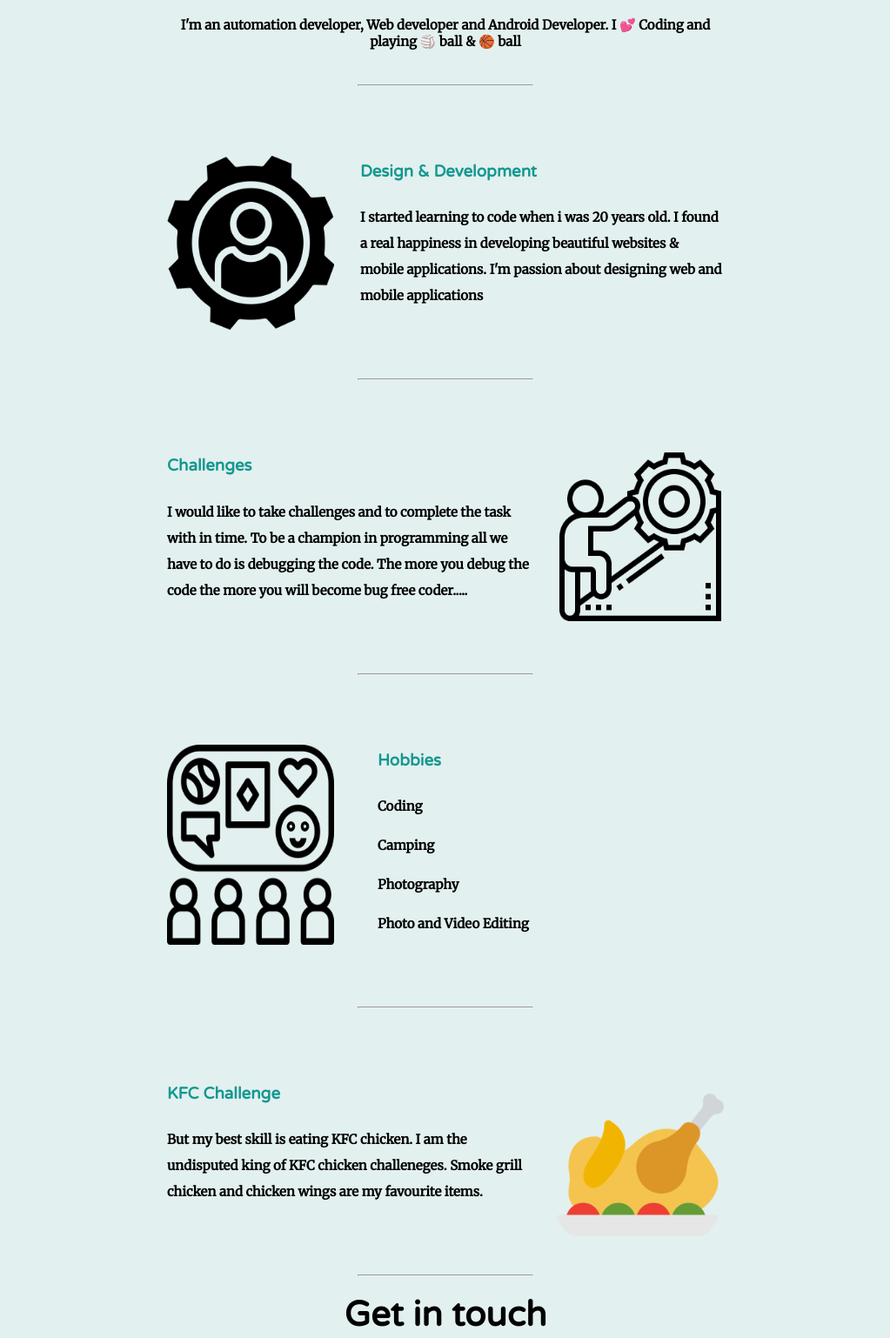
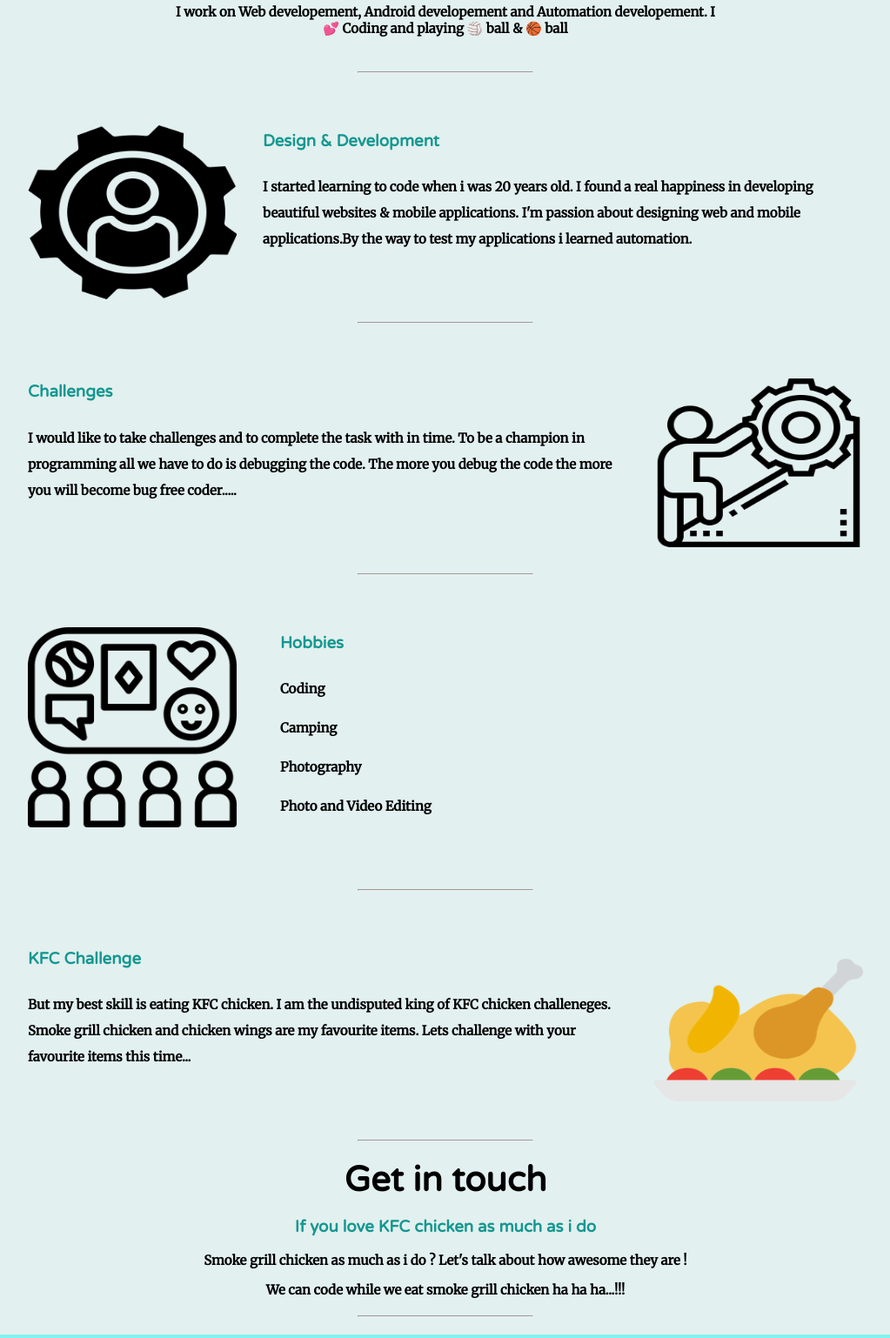
Before and after one commit to pothurajtharun/site, a plain HTML site: page index.html in a window 1280 px wide. Shown: the part 1142-2680 px from the top of the page at 87% size, without its empty margins (128-1151 px from the left). Drawn offline with Linux system fonts and the light colour scheme.

Commit message:
Updated copy right and width of the screen.

```diff
--- a/index.html
+++ b/index.html
@@ -13,25 +13,25 @@
       <div class="top-container">
         <img class="top-flower" src="./assets/sunflower.png" alt="cloud" height="150" width="150">
         <h1>I'm Tharun Pothuraj</h1>
-        <h2>Senior Software Developer</h2>
+        <h2>Senior Full Stack Developer</h2>
 
         <img class="bottom-flower" src="./assets/sunflower.png" alt="cloud" height="150" width="150">
         <img class="flower" src="./assets/flower.png" alt="mountain">
       </div>
-      <hr>
+
       <div class="middle-container">
         <div>
             <h2>Profile</h2>
             <img class="profile-image"src="./assets/download.png" alt="Tharun Kumar" height="200" width="200">
             <h2>Hello...!</h2>
-            <p class="intro">I'm an automation developer, Web developer and Android Developer. I 💕 Coding and playing 🏐 ball & 🏀 ball </p>
+            <p class="intro">I work on Web developement, Android developement and Automation developement. I 💕 Coding and playing 🏐 ball & 🏀 ball </p>
         </div>
         <hr>
         <div class="skill-rows">
             <img class="skill-image" src="./assets/skills.png" alt="Skills" height="200" width="200" >
             <h3>Design & Development</h3>
             <p>I started learning to code when i was 20 years old. I found a real happiness in developing beautiful websites & mobile applications.
-              I'm passion about designing web and mobile applications</p>
+              I'm passion about designing web and mobile applications.By the way to test my applications i learned automation.</p>
         </div>
         <hr>
         <div class="skill-rows">
@@ -55,7 +55,8 @@
             <img class="kfc-image" src="./assets/kfc.png" alt="Skills" height="200" width="200" >
             <h3>KFC Challenge</h3>
             <p>But my best skill is eating KFC chicken. I am the undisputed king of KFC chicken challeneges.
-              Smoke grill chicken and chicken wings are my favourite items. </p>
+              Smoke grill chicken and chicken wings are my favourite items.
+              Lets challenge with your favourite items this time... </p>
         </div>
       </div>
       <hr>
@@ -63,7 +64,7 @@
         <h2>Get in touch</h2>
         <h3>If you love KFC chicken as much as i do</h3>
         <p>Smoke grill chicken as much as i do ? Let's talk about how awesome they are !</p>
-        <p>We can code while we eat smoke grill chicken</p>
+        <p>We can code while we eat smoke grill chicken ha ha ha...!!!</p>
 
       </div>
       <hr>
@@ -71,7 +72,7 @@
         <a href="https://www.linkedin.com/in/tharun-kumar-171575102/" target="_blank">LinkedIn</a>
         <a href="https://www.facebook.com/tharun.pothuraj" target="_blank">Facebook</a>
         <a href="https://twitter.com/abhitharun1490" target="_blank">Twitter</a>
-        <p class="copyright">&copy Copy Rights 2019  Tharun Pothuraj</p>
+        <p class="copyright">&copy Copy Rights 2020  Tharun Pothuraj</p>
       </div>
 
 </body>
--- a/styles/stylesheet.css
+++ b/styles/stylesheet.css
@@ -59,29 +59,29 @@ margin: 0;
   margin: 20px auto 40px auto;
 }
 .skill-rows{
-  width: 50%;
-  margin: 80px auto 80px auto;
+  width: 75%;
+  margin: 60px auto 80px auto;
   text-align: left;
   line-height: 2;
 }
 .skill-image{
-  width: 30%;
+  width: 25%;
   float: left;
   margin-right: 30px;
 }
 .challenge-image{
-  width: 30%;
+  width: 25%;
   float: right;
   margin-left: 30px;
 }
 .hobbies-image{
-  width: 30%;
+  width: 25%;
   float: left;
   margin-right: 50px;
   line-height: 1;
 }
 .kfc-image{
-  width: 30%;
+  width: 25%;
   float: right;
   margin-left: 30px;
 }
@@ -114,8 +114,8 @@ a:hover{
 }
 @media only screen and (max-width: 600px) {
   .skill-rows{
-    width: 85%;
-    margin: 80px auto 80px auto;
+    width: 95%;
+    margin: 60px auto 80px auto;
     text-align: left;
     line-height: 2;
   }
```
